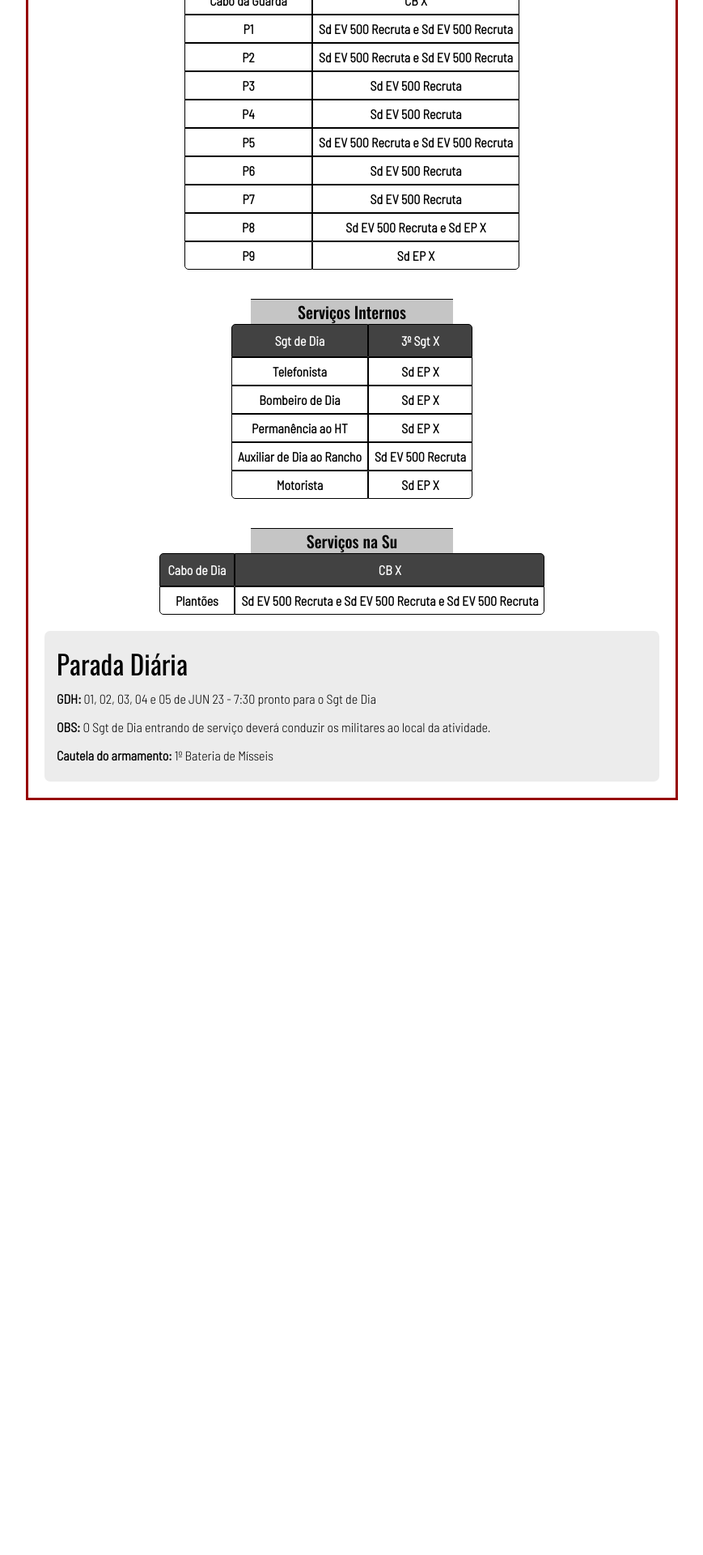
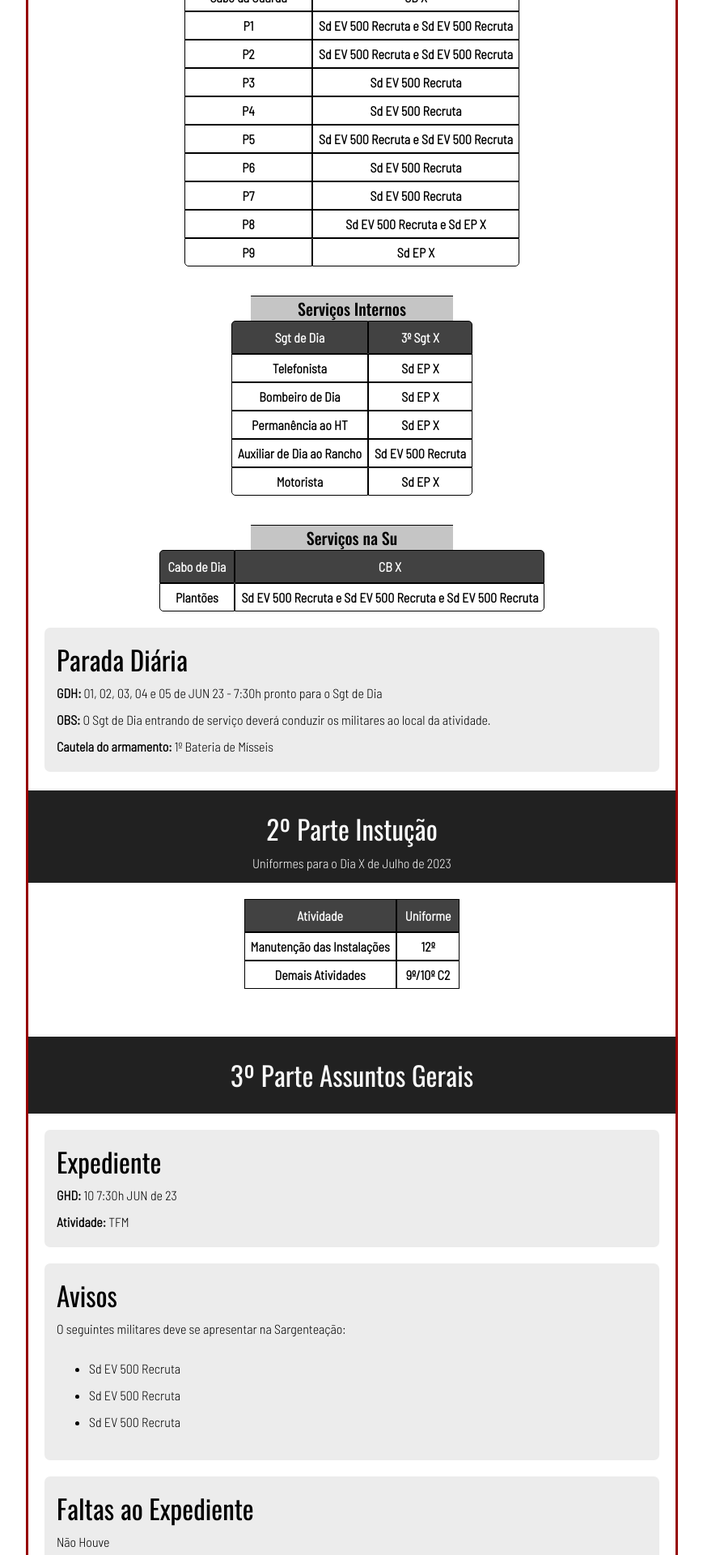
Before and after one commit to isaquegoncalves/Projeto-Aditamento-Beta, a PHP site: page / in a window 1280 px wide. Shown: the part 480-2400 px from the top of the page at 81% size, without its empty margins (205-1074 px from the left). Before the commit the page ends 1468 px from the top, so only its background shows below. Run offline with PHP 8.4, Linux system fonts and the light colour scheme; lists and menus that the app fills with data are empty.

Commit message:
Versão 1.2
-Foram adicionadas as 2º, 3º e 4º Partes do Aditamento.

```diff
--- a/estilo/estilo-adt.css
+++ b/estilo/estilo-adt.css
@@ -96,7 +96,7 @@ div.box-conteudo {
     padding: 15px;
     margin: 20px;
     border-radius: 7px;
-    line-height: 35px;
+    line-height: 33px;
 }
 
 div.partes {
@@ -107,6 +107,10 @@ div.partes {
     text-align: center;
     padding: 15px 0px;
     margin: 20px 0px;
+}
+
+li {
+    font-family: 'barlow-semi';
 }
 
 /*========Estilo para a tabela=========*/
--- a/index.html
+++ b/index.html
@@ -155,12 +155,69 @@
 
         <div class="box-conteudo">
             <h2>Parada Diária</h2>
-            <p><strong>GDH:</strong> 01, 02, 03, 04 e 05 de JUN 23 - 7:30 pronto para o Sgt de Dia</p>
+            <p><strong>GDH:</strong> 01, 02, 03, 04 e 05 de JUN 23 - 7:30h pronto para o Sgt de Dia</p>
 
             <p><strong>OBS:</strong> O Sgt de Dia entrando de serviço deverá conduzir os militares ao local da atividade.</p>
 
             <p><strong>Cautela do armamento:</strong> 1º Bateria de Mísseis</p>
         </div>
+
+        <div class="partes">
+            <h2>2º Parte Instução</h2>
+            <p>Uniformes para o Dia X de Julho de 2023</p>
+        </div>
+
+        <table>
+            <thead>
+                <tr>
+                    <th>Atividade</th>
+                    <th>Uniforme</th>
+                </tr>
+            </thead>
+
+            <tbody>
+                <tr>
+                    <th>Manutenção das Instalações</th>
+                    <th>12º</th>
+                </tr>
+
+                <tr>
+                    <th>Demais Atividades</th>
+                    <th>9º/10º C2</th>
+                </tr>
+            </tbody>
+        </table>
+        <br><br>
+
+        <div class="partes">
+            <h2>3º Parte Assuntos Gerais</h2>
+        </div>
+
+        <div class="box-conteudo">
+            <h2>Expediente</h2>
+            <p><strong>GHD:</strong> 10 7:30h JUN de 23</p>
+            <p><strong>Atividade:</strong> TFM</p>
+        </div>
+
+        <div class="box-conteudo">
+            <h2>Avisos</h2>
+            <p>O seguintes militares deve se apresentar na Sargenteação:</p>
+            <ul>
+                <li>Sd EV 500 Recruta</li>
+                <li>Sd EV 500 Recruta</li>
+                <li>Sd EV 500 Recruta</li>
+            </ul>
+        </div>
+
+        <div class="box-conteudo">
+            <h2>Faltas ao Expediente</h2>
+            <p>Não Houve</p>
+        </div>
+
+        <div class="partes">
+            <h2>Justiça & Disciplina</h2>
+            <p>Sem Alteração</p>
+        </div>
     </main>
 
 </body>
```
